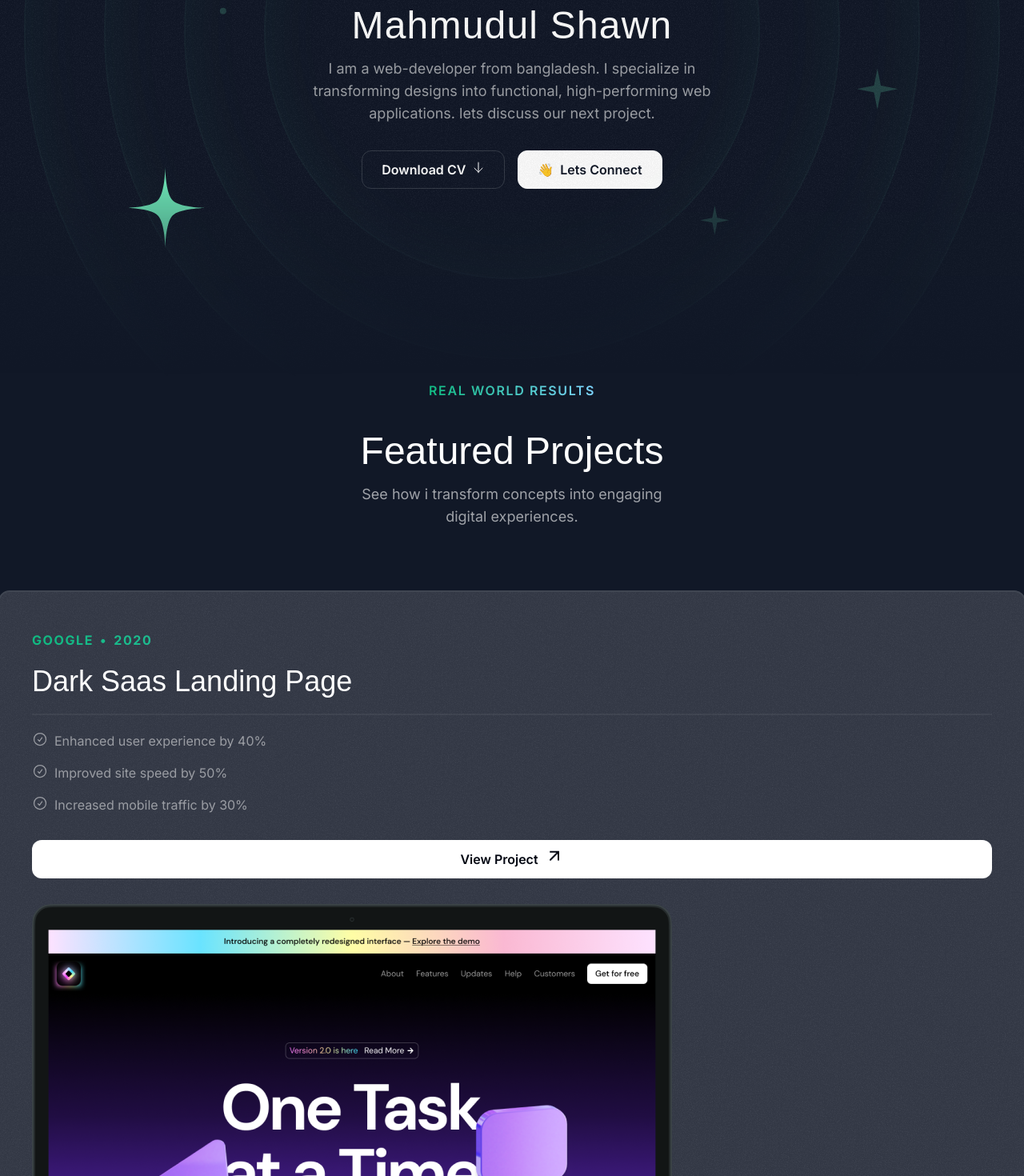
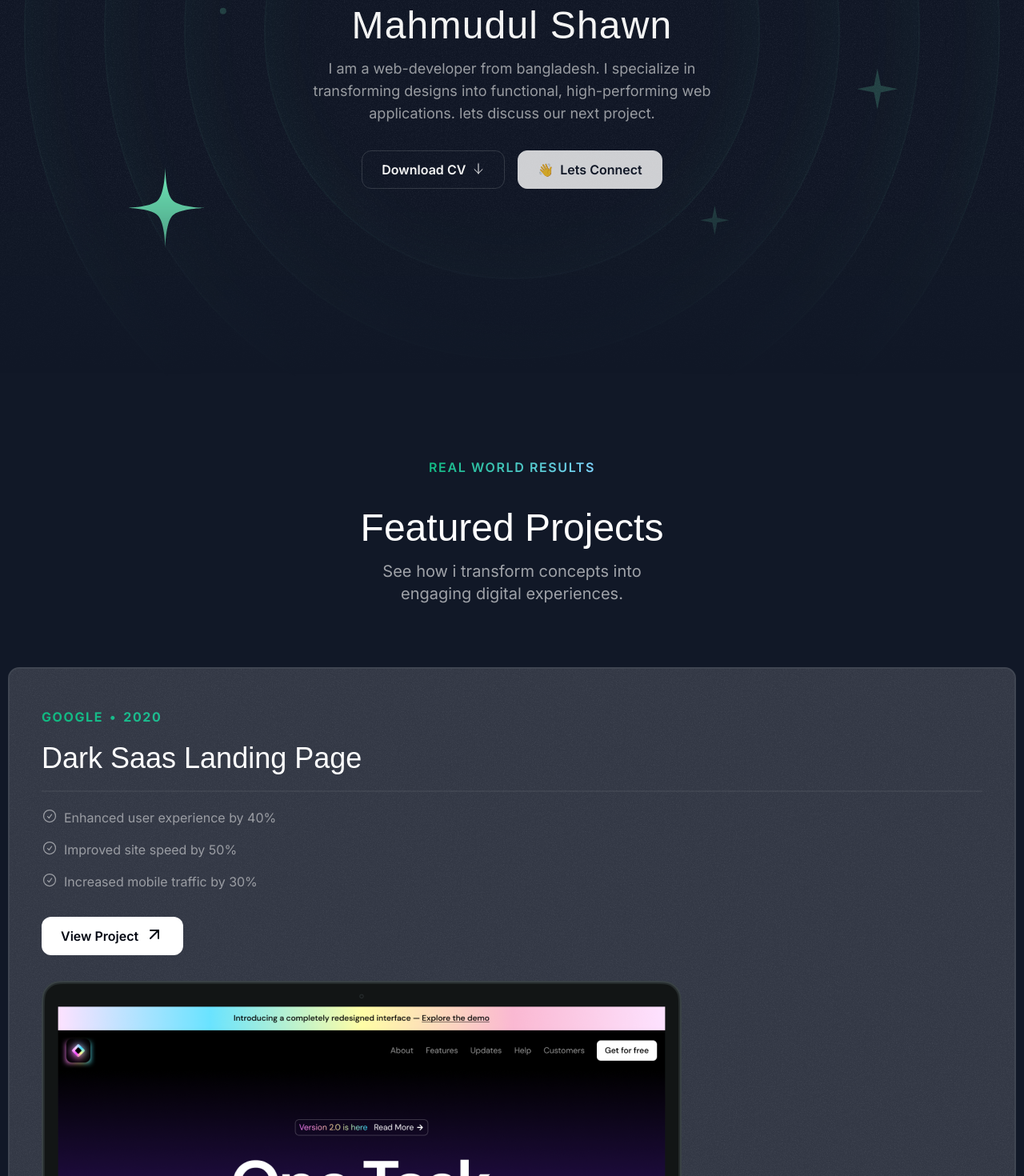
Before and after one commit to Mahmudulshawn/portfolio, a Next.js app: page / in a window 1280 px wide. Shown: the part 398-1868 px from the top of the page at 80% size. Built offline with nearby package versions, Linux system fonts and the light colour scheme; a web font is replaced by a local one.

Commit message:
minor padding change

```diff
--- a/sections/Hero.js
+++ b/sections/Hero.js
@@ -84,7 +84,7 @@ const Hero = () => {
               <ArrowDown className="size-4 animate-bounce" />
             </button>
             <div className="">
-              <button className="bg-white animate-puls text-gray-900 inline-flex items-center gap-2 px-6 h-12 border border-white rounded-xl">
+              <button className="bg-white animate-pulse text-gray-900 inline-flex items-center gap-2 px-6 h-12 border border-white rounded-xl">
                 <div>👋</div>
                 <span className="font-semibold">Lets Connect</span>
               </button>
--- a/sections/Projects.js
+++ b/sections/Projects.js
@@ -6,7 +6,7 @@ import Link from "next/link";
 import Image from "next/image";
 import CheckCircleIcon from "@/assets/icons/check-circle.svg";
 import ArrowUpIcon from "@/assets/icons/arrow-up-right.svg";
-import grainImage from "@/assets/images/grain.jpg"
+import grainImage from "@/assets/images/grain.jpg";
 
 const Projects = () => {
   const projectsData = [
@@ -49,7 +49,7 @@ const Projects = () => {
   ];
 
   return (
-    <div className="pb-16">
+    <div className="pb-16 lg:py-24 px-3">
       <div className="flex justify-center">
         <p className="uppercase font-semibold tracking-widest bg-gradient-to-r from-emerald-500 to-sky-300 text-transparent bg-clip-text ">
           Real World Results
@@ -59,7 +59,7 @@ const Projects = () => {
         <h1 className="font-medium text-3xl md:text-5xl text-center font-serif ">
           Featured Projects
         </h1>
-        <p className="text-center md:text-lg text-white/60 ">
+        <p className="text-center md:text-lg lg:text-xl text-white/60 ">
           See how i transform concepts into engaging digital experiences.
         </p>
       </div>
@@ -69,9 +69,12 @@ const Projects = () => {
             key={index}
             className="relative px-8 pt-8 md:pt-12 md:px-10 bg-white/15 outline outline-2 outline-white/20 rounded-xl overflow-hidden "
           >
-            <div className="absolute inset-0 -z-10 opacity-5" style={{
-              backgroundImage: `url(${grainImage.src})`
-            }}></div>
+            <div
+              className="absolute inset-0 -z-10 opacity-5"
+              style={{
+                backgroundImage: `url(${grainImage.src})`,
+              }}
+            ></div>
 
             <div className="flex flex-col">
               <div className="bg-gradient-to-r from-emerald-500 to-sky-300 text-transparent bg-clip-text inline-flex gap-2 font-bold uppercase tracking-widest">
@@ -79,31 +82,33 @@ const Projects = () => {
                 <span>&bull;</span>
                 <span>{project.year}</span>
               </div>
-              <h1 className="font-serif text-2xl mt-2 md:text-4xl md:mt-5 ">{project.title}</h1>
+              <h1 className="font-serif text-2xl mt-2 md:text-4xl md:mt-5 ">
+                {project.title}
+              </h1>
               <hr className="border-t-2 border-white/5 mt-4 md:mt-5 " />
               <ul className="flex flex-col gap-4 mt-4 md:mt-5 ">
                 {project.results.map((result, index) => (
-                  <li key={index} className="flex gap-2 text-sm md:text-base text-white/50 ">
+                  <li
+                    key={index}
+                    className="flex gap-2 text-sm md:text-base text-white/50 "
+                  >
                     <CheckCircleIcon className="size-5" />
                     <span>{result.title}</span>
                   </li>
                 ))}
               </ul>
-              <button className="bg-white mt-8 text-gray-950 h-12 w-full md:w-auto px-4 rounded-xl font-semibold ">
-                <Link
-                  href={project.link}
-                  className="inline-flex items-center justify-center gap-2"
-                >
+              <Link href={project.link} className="">
+                <button className="inline-flex items-center justify-center gap-2 bg-white mt-8 text-gray-950 h-12 w-full md:w-auto px-6 rounded-xl font-semibold ">
                   <span>View Project</span>
                   <ArrowUpIcon className="size-4 md:size-6 animate-bounce" />
-                </Link>
-              </button>
+                </button>
+              </Link>
             </div>
             <div>
               <Image
                 src={project.image}
                 alt={project.title}
-                className="mt-8 -mb-4"
+                className="mt-8 -mb-4 md:-mb-0"
               />
             </div>
           </div>
```
